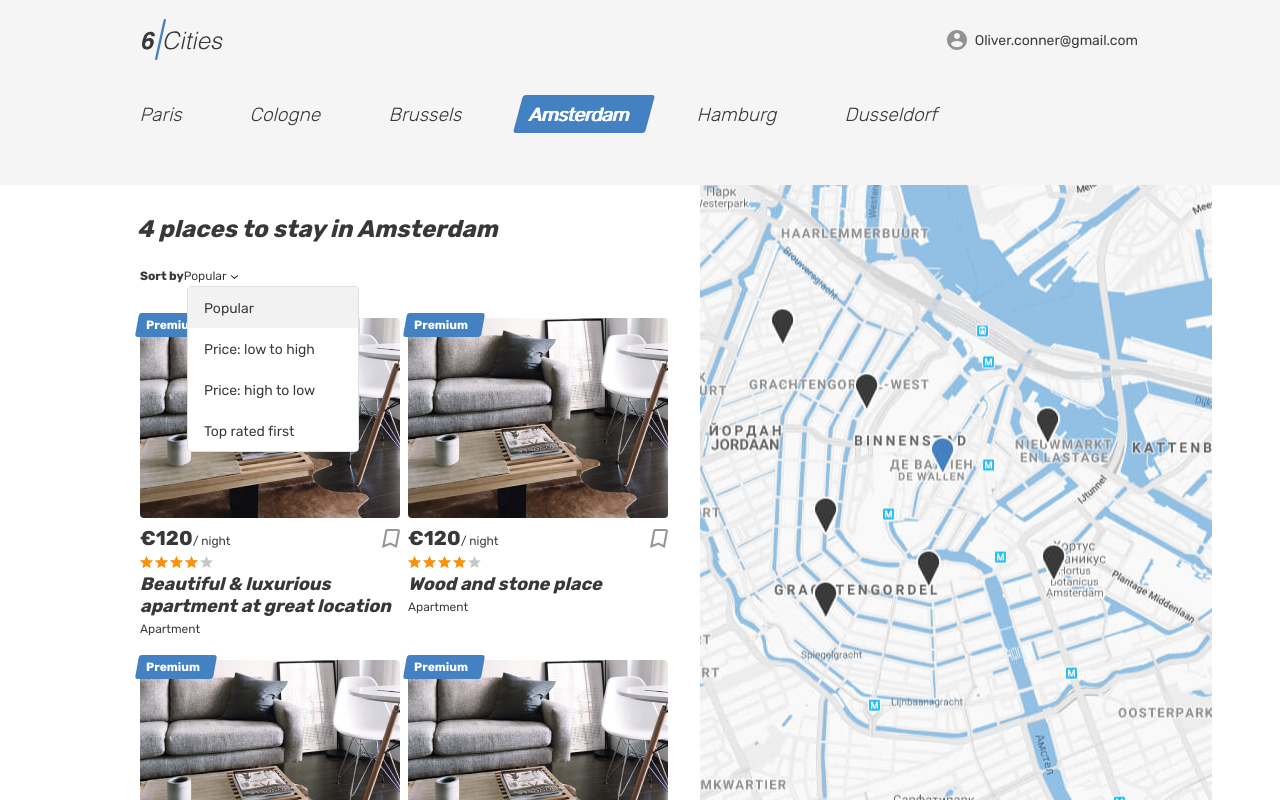
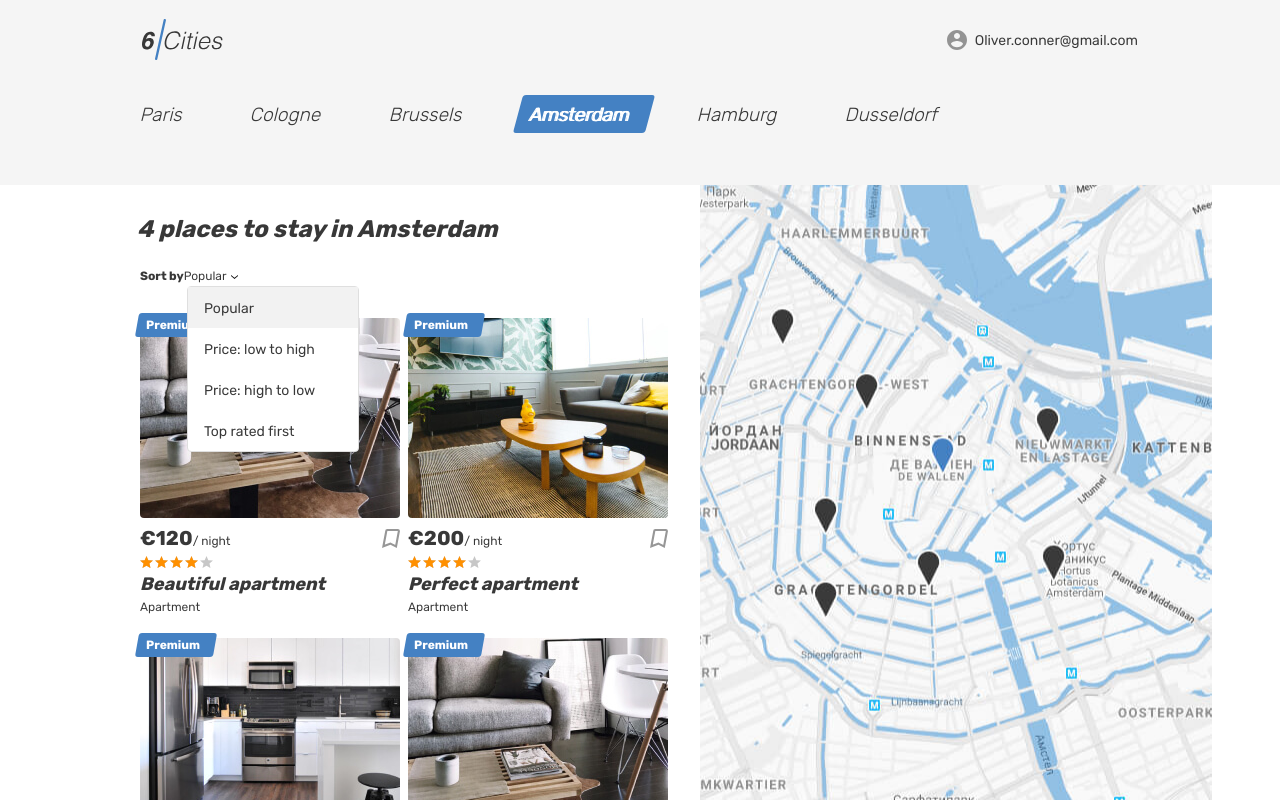
Before and after one commit to vmejazz/869071-six-cities-3, a React app: page / in a window 1280 px wide. Built offline with nearby package versions, Linux system fonts and the light colour scheme.

Commit message:
Add apartment-card component

```diff
--- /dev/null
+++ b/src/components/apartment-card/apartment-card.jsx
@@ -0,0 +1,69 @@
+import React from "react";
+import PropTypes from "prop-types";
+
+const ApartmentCard = (props) => {
+  const {placeOffer, onCityTitleClick} = props;
+  const {id, title, price, srcImg} = placeOffer;
+
+  return (
+    <article className="cities__place-card place-card"
+      key={id}
+      onClick={onCityTitleClick}
+    >
+      <div className="place-card__mark">
+        <span>Premium</span>
+      </div>
+      <div className="cities__image-wrapper place-card__image-wrapper">
+        <a href="#">
+          <img className="place-card__image" src={srcImg} width="260" height="200" alt="Place image"/>
+        </a>
+      </div>
+      <div className="place-card__info">
+        <div className="place-card__price-wrapper">
+          <div className="place-card__price">
+            <b className="place-card__price-value">&euro;{price}</b>
+            <span className="place-card__price-text">&#47;&nbsp;night</span>
+          </div>
+          <button className="place-card__bookmark-button button" type="button">
+            <svg className="place-card__bookmark-icon" width="18" height="19">
+              <use xlinkHref="#icon-bookmark"></use>
+            </svg>
+            <span className="visually-hidden">To bookmarks</span>
+          </button>
+        </div>
+        <div className="place-card__rating rating">
+          <div className="place-card__stars rating__stars">
+            <span style={{width: `80%`}}></span>
+            <span className="visually-hidden">Rating</span>
+          </div>
+        </div>
+        <h2
+          className="place-card__name"
+        >
+          <a href="#">{title}</a>
+        </h2>
+        <p className="place-card__type">Apartment</p>
+      </div>
+    </article>
+  );
+};
+
+// ApartmentCard.propTypes = {
+//   placeOffer: PropTypes.object.isRequired,
+//   onCityTitleClick: PropTypes.func,
+//   id: PropTypes.number.isRequired,
+//   title: PropTypes.string.isRequired,
+//   price: PropTypes.number,
+//   srcImg: PropTypes.string,
+// };
+ApartmentCard.propTypes = {
+  placeOffer: PropTypes.shape({
+    id: PropTypes.number,
+    title: PropTypes.string,
+    price: PropTypes.number,
+    srcImg: PropTypes.string
+  }).isRequired,
+  onCityTitleClick: PropTypes.func
+};
+
+export default ApartmentCard;
--- a/src/components/apartment-list/apartment-list.jsx
+++ b/src/components/apartment-list/apartment-list.jsx
@@ -1,50 +1,19 @@
 import React from "react";
 import PropTypes from "prop-types";
+import ApartmentCard from "../apartment-card/apartment-card.jsx";
 
 const ApartmentList = (props) => {
-  const {apartmentTitleArray, onCityTitleClick} = props;
+  const {offersArray, onCityTitleClick} = props;
 
   return (
     <div className="cities__places-list places__list tabs__content">
-      {apartmentTitleArray.map((item, index) => {
+      {offersArray.map((item) => {
         return (
-          <article className="cities__place-card place-card" key={index}>
-            <div className="place-card__mark">
-              <span>Premium</span>
-            </div>
-            <div className="cities__image-wrapper place-card__image-wrapper">
-              <a href="#">
-                <img className="place-card__image" src="img/apartment-01.jpg" width="260" height="200" alt="Place image"/>
-              </a>
-            </div>
-            <div className="place-card__info">
-              <div className="place-card__price-wrapper">
-                <div className="place-card__price">
-                  <b className="place-card__price-value">&euro;120</b>
-                  <span className="place-card__price-text">&#47;&nbsp;night</span>
-                </div>
-                <button className="place-card__bookmark-button button" type="button">
-                  <svg className="place-card__bookmark-icon" width="18" height="19">
-                    <use xlinkHref="#icon-bookmark"></use>
-                  </svg>
-                  <span className="visually-hidden">To bookmarks</span>
-                </button>
-              </div>
-              <div className="place-card__rating rating">
-                <div className="place-card__stars rating__stars">
-                  <span style={{width: `80%`}}></span>
-                  <span className="visually-hidden">Rating</span>
-                </div>
-              </div>
-              <h2
-                className="place-card__name"
-                onClick={onCityTitleClick}
-              >
-                <a href="#">{item}</a>
-              </h2>
-              <p className="place-card__type">Apartment</p>
-            </div>
-          </article>
+          <ApartmentCard
+            key={item.id}
+            placeOffer={item}
+            onCityTitleClick={onCityTitleClick}
+          />
         );
       })}
     </div>
@@ -52,7 +21,7 @@ const ApartmentList = (props) => {
 };
 
 ApartmentList.propTypes = {
-  apartmentTitleArray: PropTypes.arrayOf(PropTypes.string).isRequired,
+  offersArray: PropTypes.arrayOf(PropTypes.object).isRequired,
   onCityTitleClick: PropTypes.func
 };
 
--- a/src/components/app/app.jsx
+++ b/src/components/app/app.jsx
@@ -3,19 +3,19 @@ import PropTypes from "prop-types";
 import Main from "../main/main.jsx";
 
 const App = (props) => {
-  const {offerPlacesCount, apartmentTitleArray, onCityTitleClick} = props;
+  const {offerPlacesCount, offersArray, onCityTitleClick} = props;
 
   return (
     <Main
       offerPlacesCount={offerPlacesCount}
-      apartmentTitleArray={apartmentTitleArray}
+      offersArray={offersArray}
       onCityTitleClick={onCityTitleClick}/>
   );
 };
 
 App.propTypes = {
   offerPlacesCount: PropTypes.number.isRequired,
-  apartmentTitleArray: PropTypes.arrayOf(PropTypes.string).isRequired,
+  offersArray: PropTypes.arrayOf(PropTypes.object).isRequired,
   onCityTitleClick: PropTypes.func
 };
 
--- a/src/components/main/main.jsx
+++ b/src/components/main/main.jsx
@@ -3,7 +3,7 @@ import PropTypes from "prop-types";
 import ApartmentList from "../apartment-list/apartment-list.jsx";
 
 const Main = (props) => {
-  const {offerPlacesCount, apartmentTitleArray, onCityTitleClick} = props;
+  const {offerPlacesCount, offersArray, onCityTitleClick} = props;
 
   return (
     <React.Fragment>
@@ -100,7 +100,7 @@ const Main = (props) => {
                   --> */}
                 </form>
                 <ApartmentList
-                  apartmentTitleArray={apartmentTitleArray}
+                  offersArray={offersArray}
                   onCityTitleClick={onCityTitleClick}/>
               </section>
               <div className="cities__right-section">
@@ -116,13 +116,13 @@ const Main = (props) => {
 
 Main.defaultProps = {
   offerPlacesCount: 3,
-  apartmentTitleArray: [],
+  offersArray: [],
   onCityTitleClick: () => {}
 };
 
 Main.propTypes = {
   offerPlacesCount: PropTypes.number.isRequired,
-  apartmentTitleArray: PropTypes.arrayOf(PropTypes.string).isRequired,
+  offersArray: PropTypes.arrayOf(PropTypes.object).isRequired,
   onCityTitleClick: PropTypes.func
 };
 
--- a/src/index.js
+++ b/src/index.js
@@ -1,15 +1,16 @@
 import React from "react";
 import ReactDOM from "react-dom";
 import App from "./components/app/app.jsx";
+import offersArray from "./mocks/offers.js";
 
-const apartmentTitleArray = [`Beautiful & luxurious apartment at great location`, `Wood and stone place`, `New Apartment`, `Look! it's the best`];
-const OFFER_PLACES_COUNT = apartmentTitleArray.length;
+// const apartmentTitleArray = [`Beautiful & luxurious apartment at great location`, `Wood and stone place`, `New Apartment`, `Look! it's the best`];
+const OFFER_PLACES_COUNT = offersArray.length;
 const handleCityTitle = () => {};
 
 ReactDOM.render(
     <App
       offerPlacesCount={OFFER_PLACES_COUNT}
-      apartmentTitleArray={apartmentTitleArray}
+      offersArray={offersArray}
       onCityTitleClick={handleCityTitle}/>,
     document.getElementById(`root`)
 );
```
